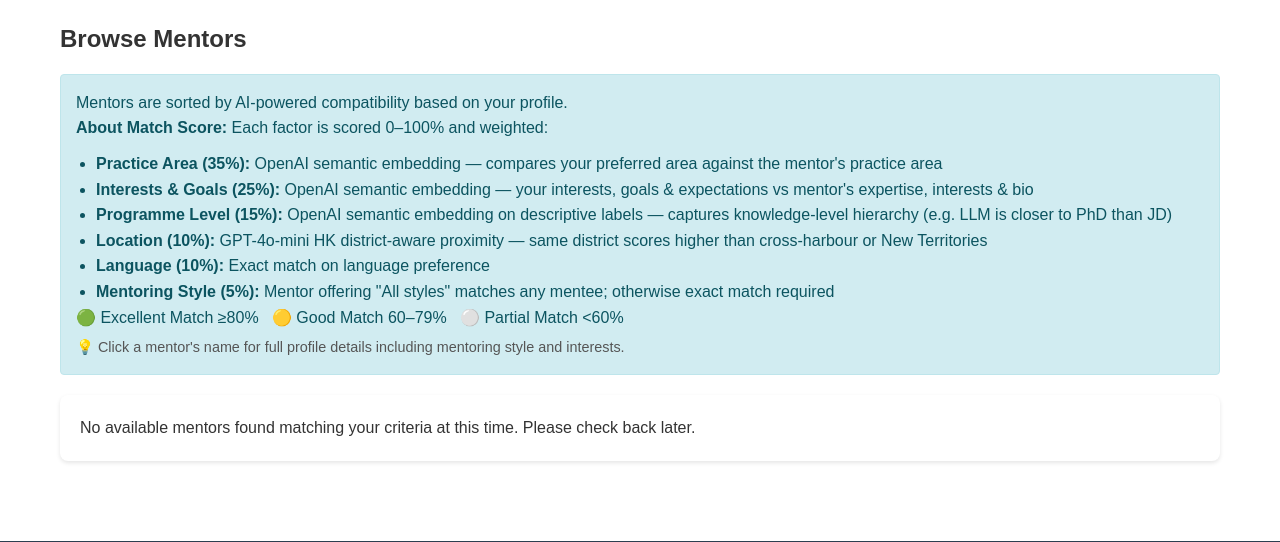
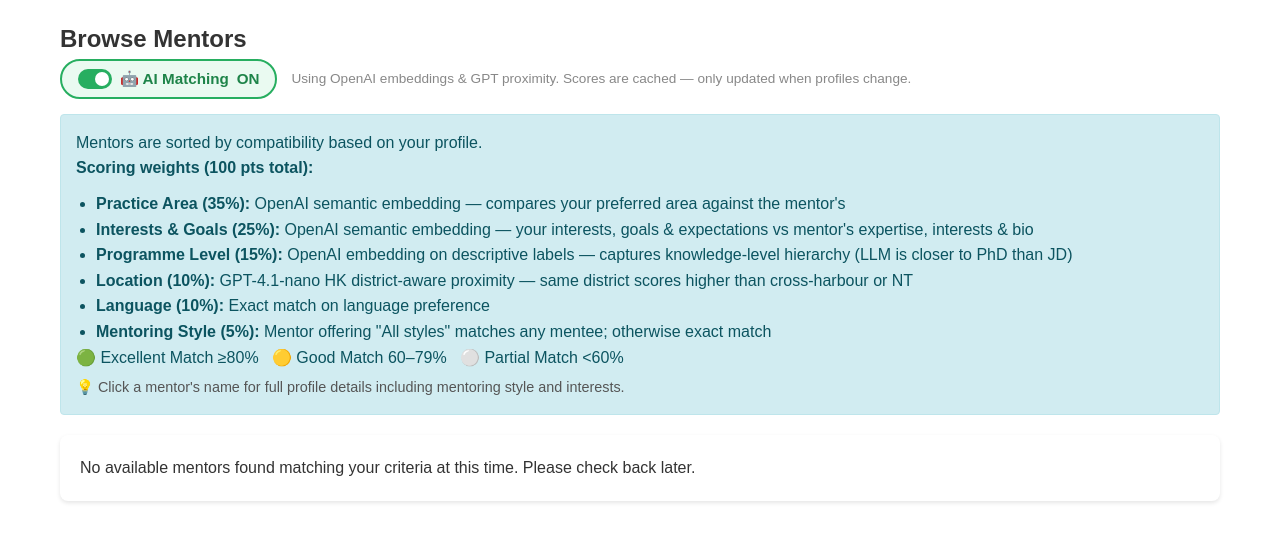
Before and after one commit to mintasia1/ai-mentoring, a PHP site: page /pages/mentee/browse_mentors.php in a window 1280 px wide. Shown: the part 110-652 px from the top of the page. Run offline with PHP 8.4, Linux system fonts and the light colour scheme; a user stored in the database is signed in; data comes from the database, SQL or seed files in the repository; tables that the repository leaves empty hold one stand-in row (values such as "Sample post").

Commit message:
feat: per-session AI matching toggle with smart cache invalidation
Toggle behaviour:
- Default OFF: keyword/Jaccard scoring, instant, no API calls
- Toggle ON: OpenAI embeddings + GPT proximity scoring
- Stored in $_SESSION['ai_matching_enabled'], resets to OFF on logout
- POST → redirect to GET so browser refresh does not re-toggle

Smart cache in Matching::calculateMatchScore():
- Before scoring, checks matching_scores for a valid cached row
- Cache is valid when: algorithm_version matches current mode (v2-ai
  or v2-keyword) AND calculated_at > mentor_profiles.updated_at AND
  calculated_at > mentee_profiles.updated_at
- If valid: returns cached total_score immediately (zero API calls)
- If stale (profile changed) or wrong version: recalculates and saves

API changes:
- calculateMatchScore(int, int, bool $useAI=false) — explicit flag
- getRecommendedMentors(int, int, bool $useAI=false) — passes through
- rebuildAllScores() — always uses AI (admin intent)
- saveMatchingScore() — now receives $useAI to write correct version tag
- New private getValidCachedScore() — cache-hit logic

UI changes (browse_mentors.php):
- Toggle button with animated pill switch, green=ON / grey=OFF
- Info text and scoring breakdown adapts to current mode
- Model name updated to gpt-4.1-nano in description

Co-authored-by: Copilot <223556219+Copilot@users.noreply.github.com>

```diff
--- a/classes/Matching.php
+++ b/classes/Matching.php
@@ -46,9 +46,11 @@ class Matching {
     /**
      * Calculate (and persist) the matching score between a mentee and a mentor.
      *
+     * @param bool $useAI  When true, use OpenAI embeddings + GPT proximity.
+     *                     When false, use fast keyword/Jaccard scoring.
      * @return float  Total score 0-100.
      */
-    public function calculateMatchScore(int $menteeId, int $mentorId): float {
+    public function calculateMatchScore(int $menteeId, int $mentorId, bool $useAI = false): float {
         $mentee = $this->getMenteeProfile($menteeId);
         $mentor = $this->getMentorProfile($mentorId);
 
@@ -56,7 +58,16 @@ class Matching {
             return 0.0;
         }
 
-        $useAI = defined('AI_MATCHING_ENABLED') && AI_MATCHING_ENABLED && defined('OPENAI_API_KEY') && OPENAI_API_KEY !== '';
+        // Server-side master kill-switch overrides the caller's preference
+        if ($useAI && (!defined('OPENAI_API_KEY') || OPENAI_API_KEY === '')) {
+            $useAI = false;
+        }
+
+        // ── Cache hit? ────────────────────────────────────────────────────────
+        $cached = $this->getValidCachedScore($menteeId, $mentorId, $useAI, $mentee, $mentor);
+        if ($cached !== null) {
+            return $cached;
+        }
 
         // ── Practice Area ────────────────────────────────────────────────────
         $practiceAreaMatch  = false;
@@ -149,7 +160,7 @@ class Matching {
             $menteeId, $mentorId,
             $practiceAreaMatch, $programmeMatch, $interestScore,
             $locationMatch, $languageMatch, $mentoringStyleMatch,
-            $total
+            $total, $useAI
         );
 
         Logger::debug('Matching score calculated', [
@@ -215,7 +226,7 @@ class Matching {
             $mentors = $mentorClass->getAvailableMentors($mentee['practice_area_preference'] ?? null);
 
             foreach ($mentors as $mentor) {
-                $this->calculateMatchScore((int) $menteeId, (int) $mentor['user_id']);
+                $this->calculateMatchScore((int) $menteeId, (int) $mentor['user_id'], true);
                 $count++;
             }
         }
@@ -234,15 +245,17 @@ class Matching {
 
     /**
      * Get recommended mentors for a mentee, sorted by match score descending.
+     *
+     * @param bool $useAI  Pass the session-level AI toggle state.
      */
-    public function getRecommendedMentors(int $menteeId, int $limit = 10): array {
+    public function getRecommendedMentors(int $menteeId, int $limit = 10, bool $useAI = false): array {
         $mentee      = $this->getMenteeProfile($menteeId);
         $mentorClass = new Mentor();
         $mentors     = $mentorClass->getAvailableMentors($mentee['practice_area_preference'] ?? null);
 
         $scoredMentors = [];
         foreach ($mentors as $mentor) {
-            $score             = $this->calculateMatchScore($menteeId, (int) $mentor['user_id']);
+            $score             = $this->calculateMatchScore($menteeId, (int) $mentor['user_id'], $useAI);
             $mentor['match_score'] = $score;
             $scoredMentors[]   = $mentor;
         }
@@ -365,10 +378,8 @@ class Matching {
         int $menteeId, int $mentorId,
         bool $practiceAreaMatch, bool $programmeMatch, float $interestScore,
         bool $locationMatch, bool $languageMatch, bool $mentoringStyleMatch,
-        float $totalScore
+        float $totalScore, bool $useAI = false
     ): void {
-        $useAI = defined('AI_MATCHING_ENABLED') && AI_MATCHING_ENABLED;
-
         $stmt = $this->db->prepare(
             "SELECT id FROM matching_scores WHERE mentee_id = ? AND mentor_id = ?"
         );
@@ -402,4 +413,49 @@ class Matching {
             ]);
         }
     }
+
+    /**
+     * Return a valid cached total_score, or null if the cache is stale/missing.
+     *
+     * Cache is valid when:
+     *   - A matching_scores row exists with the expected algorithm_version
+     *   - calculated_at is newer than both mentor_profiles.updated_at
+     *     AND mentee_profiles.updated_at (i.e. no profile changed since last score)
+     */
+    private function getValidCachedScore(
+        int $menteeId, int $mentorId, bool $useAI,
+        array $mentee, array $mentor
+    ): ?float {
+        $expectedVersion = $useAI ? 'v2-ai' : 'v2-keyword';
+
+        $stmt = $this->db->prepare(
+            "SELECT total_score, algorithm_version, calculated_at
+             FROM matching_scores WHERE mentee_id = ? AND mentor_id = ?"
+        );
+        $stmt->execute([$menteeId, $mentorId]);
+        $row = $stmt->fetch();
+
+        if (!$row) {
+            return null; // no cache
+        }
+
+        if ($row['algorithm_version'] !== $expectedVersion) {
+            return null; // mode changed (AI ↔ keyword)
+        }
+
+        $calcTime    = strtotime($row['calculated_at']);
+        $mentorUpdated = strtotime($mentor['updated_at'] ?? '1970-01-01');
+        $menteeUpdated = strtotime($mentee['updated_at'] ?? '1970-01-01');
+
+        if ($calcTime <= $mentorUpdated || $calcTime <= $menteeUpdated) {
+            return null; // mentor or mentee profile changed since last score
+        }
+
+        Logger::debug('Matching: cache hit', [
+            'mentee_id' => $menteeId, 'mentor_id' => $mentorId,
+            'version'   => $expectedVersion, 'score' => $row['total_score'],
+        ]);
+
+        return (float) $row['total_score'];
+    }
 }
--- a/pages/mentee/browse_mentors.php
+++ b/pages/mentee/browse_mentors.php
@@ -21,6 +21,17 @@ $userId = Auth::getCurrentUserId();
 
 Logger::debug("Browse mentors page accessed", ['user_id' => $userId]);
 
+// ── AI toggle (session-level, default OFF) ────────────────────────────────────
+if (!isset($_SESSION)) session_start();
+if (isset($_POST['toggle_ai'])) {
+    $_SESSION['ai_matching_enabled'] = !($_SESSION['ai_matching_enabled'] ?? false);
+    // Redirect to GET so a page refresh doesn't re-toggle
+    $qs = http_build_query(array_diff_key($_GET, ['toggle_ai' => '']));
+    header('Location: /pages/mentee/browse_mentors.php' . ($qs ? '?' . $qs : ''));
+    exit();
+}
+$useAI = $_SESSION['ai_matching_enabled'] ?? false;
+
 $menteeClass = new Mentee();
 $profile = $menteeClass->getProfile($userId);
 
@@ -35,7 +46,7 @@ $pendingRequests = $mentorshipClass->getMenteeRequests($userId, 'pending');
 $pendingMentorIds = array_column($pendingRequests, 'mentor_id');
 
 $matchingClass = new Matching();
-$allRecommendedMentors = $matchingClass->getRecommendedMentors($userId, 100); // Get more for pagination
+$allRecommendedMentors = $matchingClass->getRecommendedMentors($userId, 100, $useAI);
 
 // Pagination
 $perPage = isset($_GET['per_page']) ? intval($_GET['per_page']) : 25;
@@ -54,16 +65,51 @@ include __DIR__ . '/../../includes/header.php';
 ?>
 
 <h2>Browse Mentors</h2>
+
+<!-- AI Matching Toggle -->
+<div style="display:flex;align-items:center;gap:14px;margin-bottom:12px;flex-wrap:wrap;">
+    <form method="POST" style="margin:0;">
+        <?php foreach ($_GET as $k => $v): ?>
+            <input type="hidden" name="<?php echo htmlspecialchars($k); ?>" value="<?php echo htmlspecialchars($v); ?>">
+        <?php endforeach; ?>
+        <button type="submit" name="toggle_ai" value="1"
+            style="display:inline-flex;align-items:center;gap:8px;padding:8px 16px;border-radius:20px;border:2px solid <?php echo $useAI ? '#27ae60' : '#95a5a6'; ?>;background:<?php echo $useAI ? '#eafaf1' : '#f4f6f7'; ?>;color:<?php echo $useAI ? '#1e8449' : '#616a6b'; ?>;font-weight:600;cursor:pointer;font-size:0.95rem;transition:all 0.2s;">
+            <span style="display:inline-block;width:34px;height:20px;border-radius:10px;background:<?php echo $useAI ? '#27ae60' : '#bdc3c7'; ?>;position:relative;">
+                <span style="position:absolute;top:3px;<?php echo $useAI ? 'right:3px' : 'left:3px'; ?>;width:14px;height:14px;border-radius:50%;background:#fff;transition:all 0.2s;"></span>
+            </span>
+            <?php if ($useAI): ?>
+                🤖 AI Matching <strong>ON</strong>
+            <?php else: ?>
+                ⚡ Fast Matching (AI <strong>OFF</strong>)
+            <?php endif; ?>
+        </button>
+    </form>
+    <span style="font-size:0.85rem;color:#888;">
+        <?php if ($useAI): ?>
+            Using OpenAI embeddings &amp; GPT proximity. Scores are cached — only updated when profiles change.
+        <?php else: ?>
+            Using keyword similarity (fast, no AI). Toggle ON for deeper semantic matching.
+        <?php endif; ?>
+    </span>
+</div>
+
 <div class="alert alert-info">
-    <p>Mentors are sorted by AI-powered compatibility based on your profile.</p>
-    <p><strong>About Match Score:</strong> Each factor is scored 0–100% and weighted:</p>
+    <p>Mentors are sorted by compatibility based on your profile.</p>
+    <p><strong>Scoring weights (100 pts total):</strong></p>
     <ul style="margin: 10px 0 0 20px;">
-        <li><strong>Practice Area (35%):</strong> OpenAI semantic embedding — compares your preferred area against the mentor's practice area</li>
+        <?php if ($useAI): ?>
+        <li><strong>Practice Area (35%):</strong> OpenAI semantic embedding — compares your preferred area against the mentor's</li>
         <li><strong>Interests &amp; Goals (25%):</strong> OpenAI semantic embedding — your interests, goals &amp; expectations vs mentor's expertise, interests &amp; bio</li>
-        <li><strong>Programme Level (15%):</strong> OpenAI semantic embedding on descriptive labels — captures knowledge-level hierarchy (e.g. LLM is closer to PhD than JD)</li>
-        <li><strong>Location (10%):</strong> GPT-4o-mini HK district-aware proximity — same district scores higher than cross-harbour or New Territories</li>
+        <li><strong>Programme Level (15%):</strong> OpenAI embedding on descriptive labels — captures knowledge-level hierarchy (LLM is closer to PhD than JD)</li>
+        <li><strong>Location (10%):</strong> GPT-4.1-nano HK district-aware proximity — same district scores higher than cross-harbour or NT</li>
+        <?php else: ?>
+        <li><strong>Practice Area (35%):</strong> Keyword overlap similarity (fast, no AI)</li>
+        <li><strong>Interests &amp; Goals (25%):</strong> Keyword overlap — your interests &amp; goals vs mentor's expertise &amp; bio</li>
+        <li><strong>Programme Level (15%):</strong> Compatibility matrix (exact=100%, nearby levels partial credit)</li>
+        <li><strong>Location (10%):</strong> Keyword similarity on location strings</li>
+        <?php endif; ?>
         <li><strong>Language (10%):</strong> Exact match on language preference</li>
-        <li><strong>Mentoring Style (5%):</strong> Mentor offering "All styles" matches any mentee; otherwise exact match required</li>
+        <li><strong>Mentoring Style (5%):</strong> Mentor offering "All styles" matches any mentee; otherwise exact match</li>
     </ul>
     <p>🟢 Excellent Match ≥80% &nbsp; 🟡 Good Match 60–79% &nbsp; ⚪ Partial Match &lt;60%</p>
     <p style="margin-top:6px;font-size:0.9rem;color:#555;">💡 Click a mentor's name for full profile details including mentoring style and interests.</p>
```
